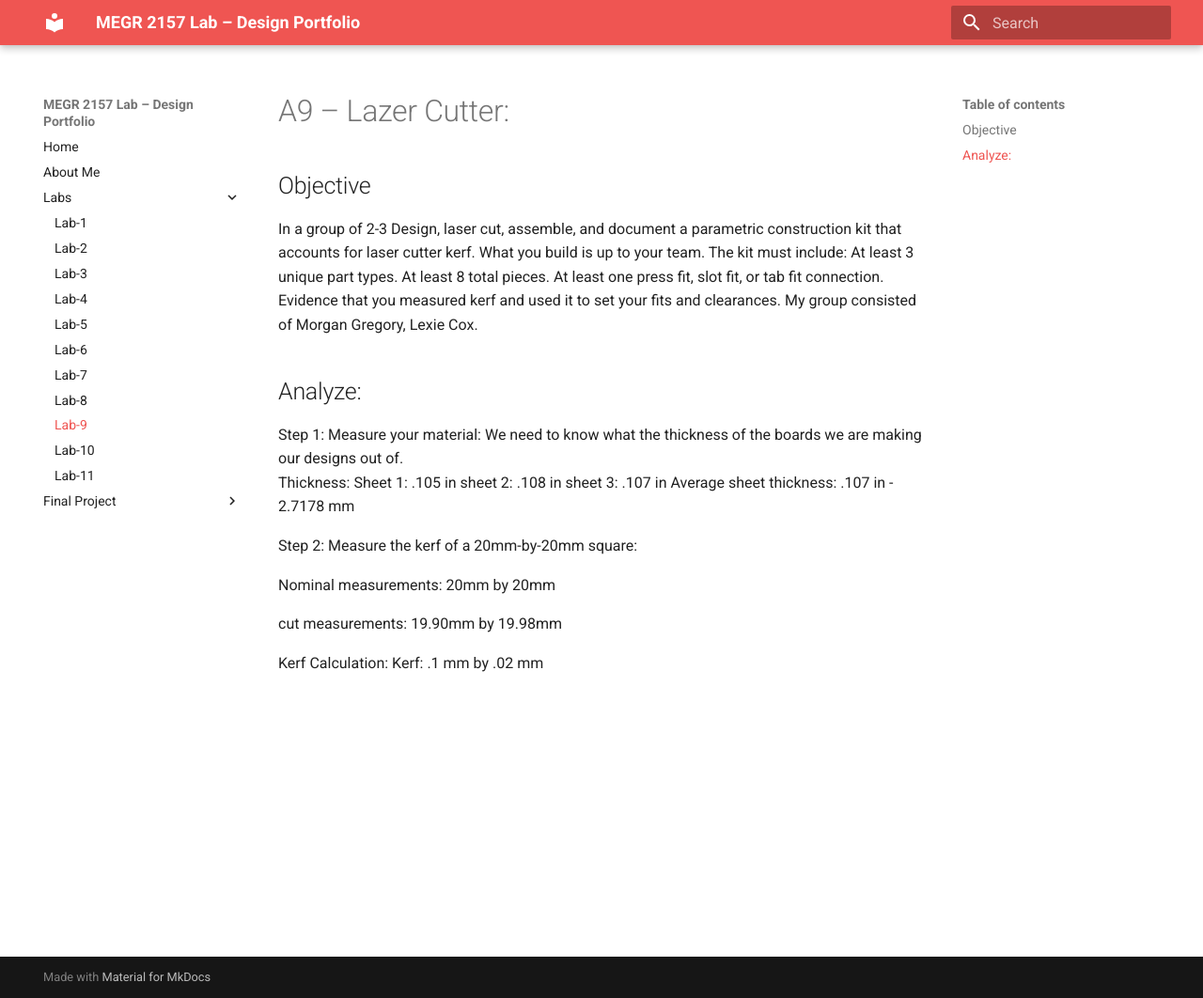
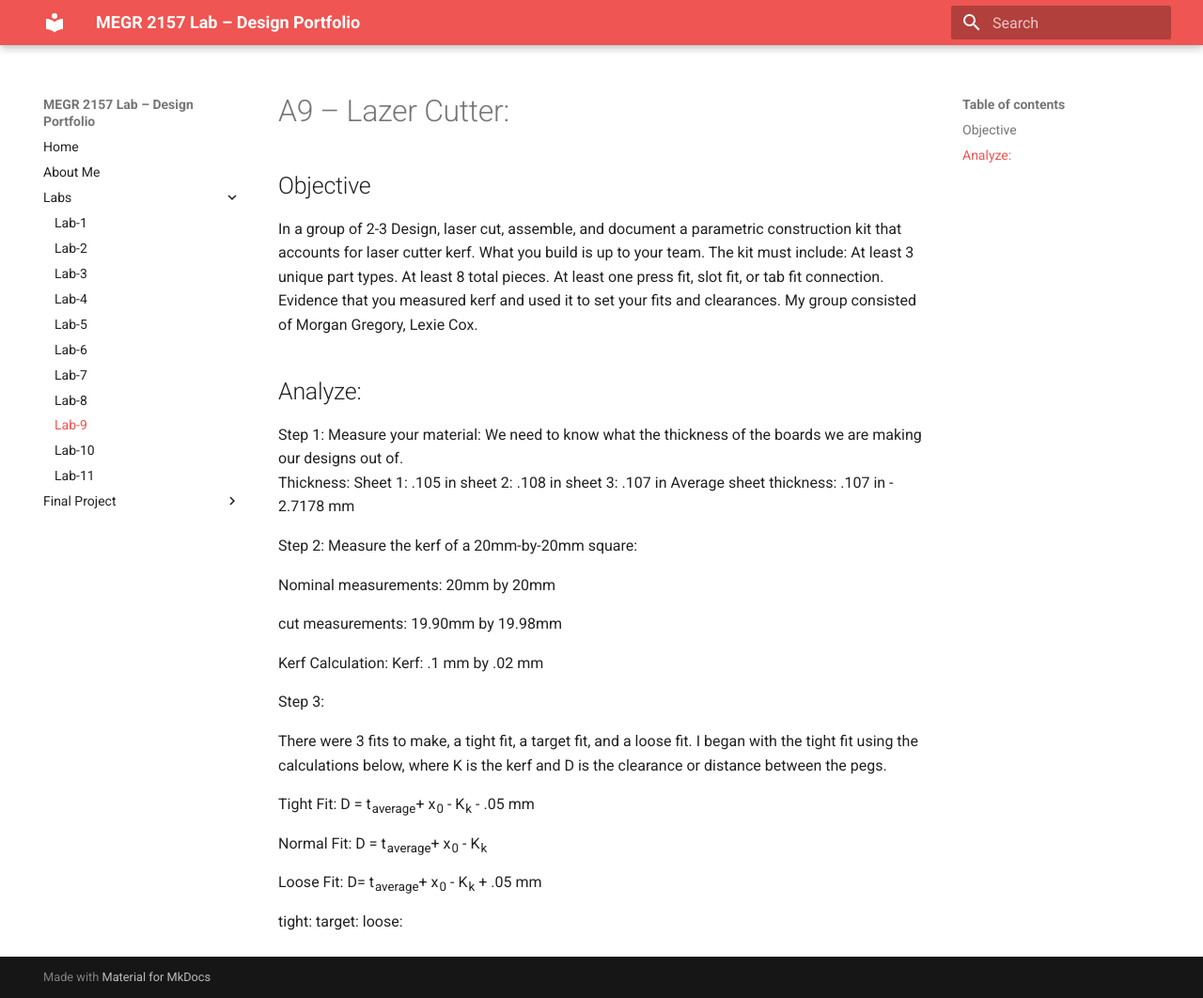
Before and after one commit to Ecornett5806/Ethan-Cornett-MEGR-2157-Lab-Portfolio, an MkDocs documentation site: the page built from docs/Labs/L09/index.md, in a window 1280 px wide and 1062 px high. Shown: the whole window at 94% size. Built offline with MkDocs 1.6.1 and Material for MkDocs 9.7.7, drawn with Linux system fonts in a browser that asks for light colours.

Commit message:
Document fit calculations for kerf analysis
Added calculations for tight, normal, and loose fits in kerf calculation section.

```diff
--- a/docs/Labs/L09/index.md
+++ b/docs/Labs/L09/index.md
@@ -26,3 +26,18 @@ cut measurements:
 
 Kerf Calculation:
 Kerf: .1 mm by .02 mm
+
+
+Step 3:
+
+There were 3 fits to make, a tight fit, a target fit, and a loose fit. I began with the tight fit using the calculations below, where K is the kerf and D is the clearance or distance between the pegs.
+
+Tight Fit: D = t<sub>average</sub>+ x<sub>0</sub> - K<sub>k</sub> - .05 mm
+
+Normal Fit: D = t<sub>average</sub>+ x<sub>0</sub> - K<sub>k</sub>
+
+Loose Fit: D= t<sub>average</sub>+ x<sub>0</sub> - K<sub>k</sub> + .05 mm
+
+tight:
+target:
+loose:
```
